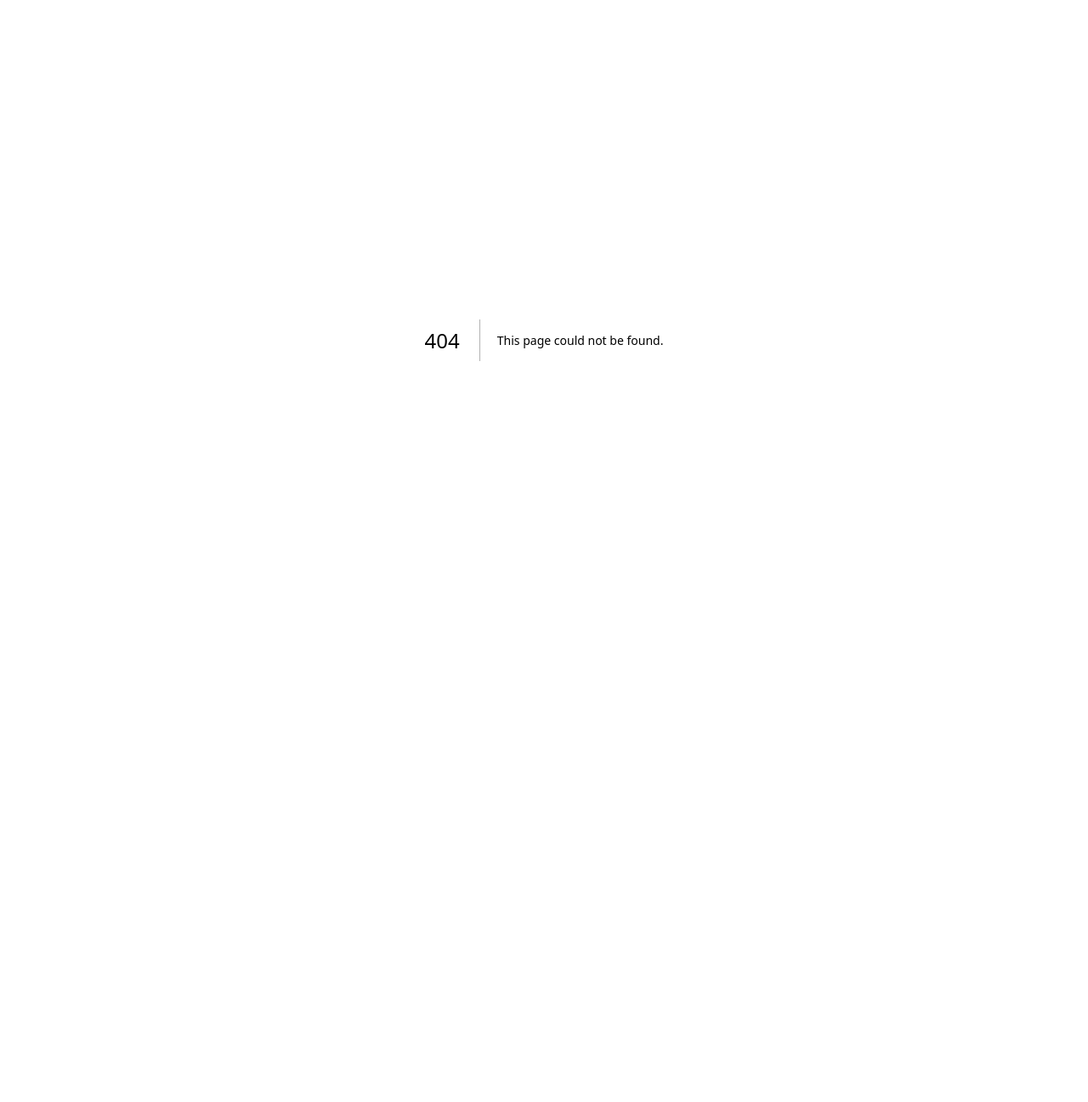
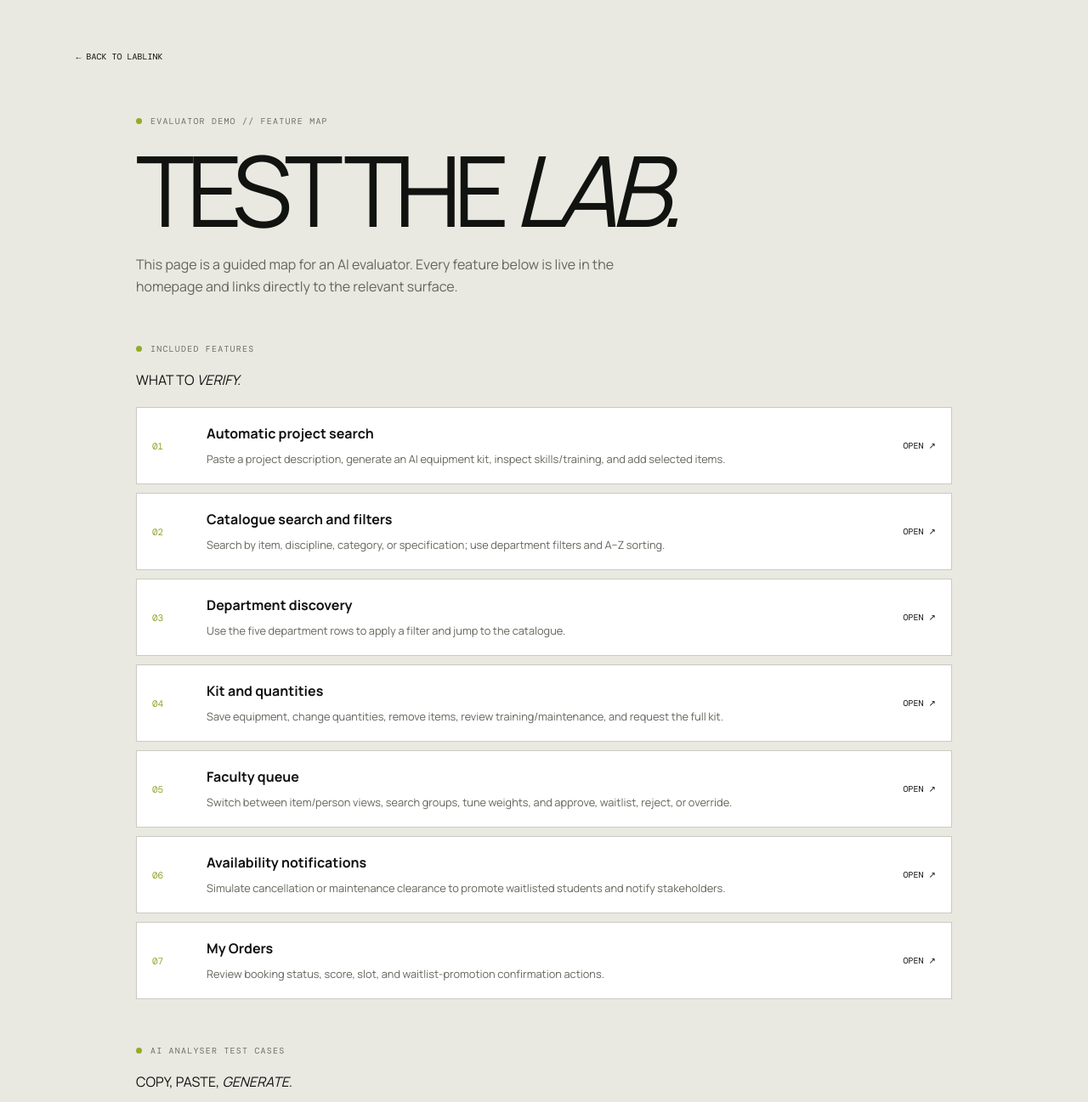
Before and after one commit to Photonic-Mouse/lablink, a Next.js app: page /demo in a window 1280 px wide. Before the commit this address had no page. Shown: the top 1297 px of the page at 85% size. Before the commit the page ends 800 px from the top, so only its background shows below. Built offline with nearby package versions, Linux system fonts and the light colour scheme.

Commit message:
feat: add evaluator demo guide

```diff
--- /dev/null
+++ b/app/demo/page.tsx
@@ -0,0 +1,49 @@
+const features = [
+  ["Automatic project search", "Paste a project description, generate an AI equipment kit, inspect skills/training, and add selected items.", "/#top"],
+  ["Catalogue search and filters", "Search by item, discipline, category, or specification; use department filters and A–Z sorting.", "/#catalog"],
+  ["Department discovery", "Use the five department rows to apply a filter and jump to the catalogue.", "/#departments"],
+  ["Kit and quantities", "Save equipment, change quantities, remove items, review training/maintenance, and request the full kit.", "/#kit"],
+  ["Faculty queue", "Switch between item/person views, search groups, tune weights, and approve, waitlist, reject, or override.", "/#faculty-queue"],
+  ["Availability notifications", "Simulate cancellation or maintenance clearance to promote waitlisted students and notify stakeholders.", "/#faculty-queue"],
+  ["My Orders", "Review booking status, score, slot, and waitlist-promotion confirmation actions.", "/#orders"],
+];
+
+const prompts = [
+  "I am building an autonomous greenhouse monitor. I need temperature, humidity, soil moisture sensors, wireless telemetry, and a small ML model to detect plant stress.",
+  "I am testing an aluminum drone bracket. I need CAD-to-CAM machining, tensile validation, thermal inspection, and a way to inspect vibration signals.",
+  "I am comparing a gene-expression workflow for plant stress. I need DNA amplification, fluorescence quantification, sterile sample handling, and cell incubation.",
+];
+
+export default function DemoPage() {
+  return (
+    <main style={{ minHeight: "100vh", background: "var(--paper)", color: "var(--ink)", padding: "52px 7%" }}>
+      <a href="/" style={{ font: "10px 'DM Mono', monospace", color: "inherit" }}>← BACK TO LABLINK</a>
+      <div style={{ maxWidth: "960px", margin: "60px auto" }}>
+        <div className="eyebrow"><b /> EVALUATOR DEMO // FEATURE MAP</div>
+        <h1 style={{ fontSize: "clamp(48px, 9vw, 120px)", lineHeight: ".85", letterSpacing: "-.08em", margin: "26px 0" }}>TEST THE <em>LAB.</em></h1>
+        <p style={{ maxWidth: "620px", color: "#62665c", lineHeight: 1.6 }}>This page is a guided map for an AI evaluator. Every feature below is live in the homepage and links directly to the relevant surface.</p>
+
+        <section style={{ marginTop: "54px" }} aria-labelledby="features-heading">
+          <div className="eyebrow"><b /> INCLUDED FEATURES</div>
+          <h2 id="features-heading" style={{ margin: "18px 0 20px" }}>WHAT TO <em>VERIFY.</em></h2>
+          <div style={{ display: "grid", gap: "10px" }}>
+            {features.map(([name, description, href], index) => <a href={href} key={name} style={{ display: "grid", gridTemplateColumns: "48px 1fr auto", gap: "16px", alignItems: "center", padding: "18px", border: "1px solid var(--line)", background: "white", color: "inherit", textDecoration: "none" }}>
+              <span style={{ font: "11px 'DM Mono', monospace", color: "#8da62b" }}>{String(index + 1).padStart(2, "0")}</span>
+              <span><strong style={{ display: "block", marginBottom: "5px" }}>{name}</strong><small style={{ color: "#62665c" }}>{description}</small></span>
+              <span style={{ font: "10px 'DM Mono', monospace" }}>OPEN ↗</span>
+            </a>)}
+          </div>
+        </section>
+
+        <section style={{ marginTop: "54px" }} aria-labelledby="ai-heading">
+          <div className="eyebrow"><b /> AI ANALYSER TEST CASES</div>
+          <h2 id="ai-heading" style={{ margin: "18px 0 20px" }}>COPY, PASTE, <em>GENERATE.</em></h2>
+          <div style={{ display: "grid", gap: "10px" }}>
+            {prompts.map((prompt, index) => <pre key={prompt} style={{ whiteSpace: "pre-wrap", margin: 0, padding: "18px", border: "1px solid var(--line)", background: "#f7f7f1", font: "11px/1.6 'DM Mono', monospace" }}><strong>TEST {index + 1}</strong>{"\n"}{prompt}</pre>)}
+          </div>
+          <p style={{ marginTop: "16px", color: "#62665c", font: "11px 'DM Mono', monospace" }}>The analyser uses Gemini when GEMINI_API_KEY is configured and falls back to the local mock matcher when it is unavailable.</p>
+        </section>
+      </div>
+    </main>
+  );
+}
```
